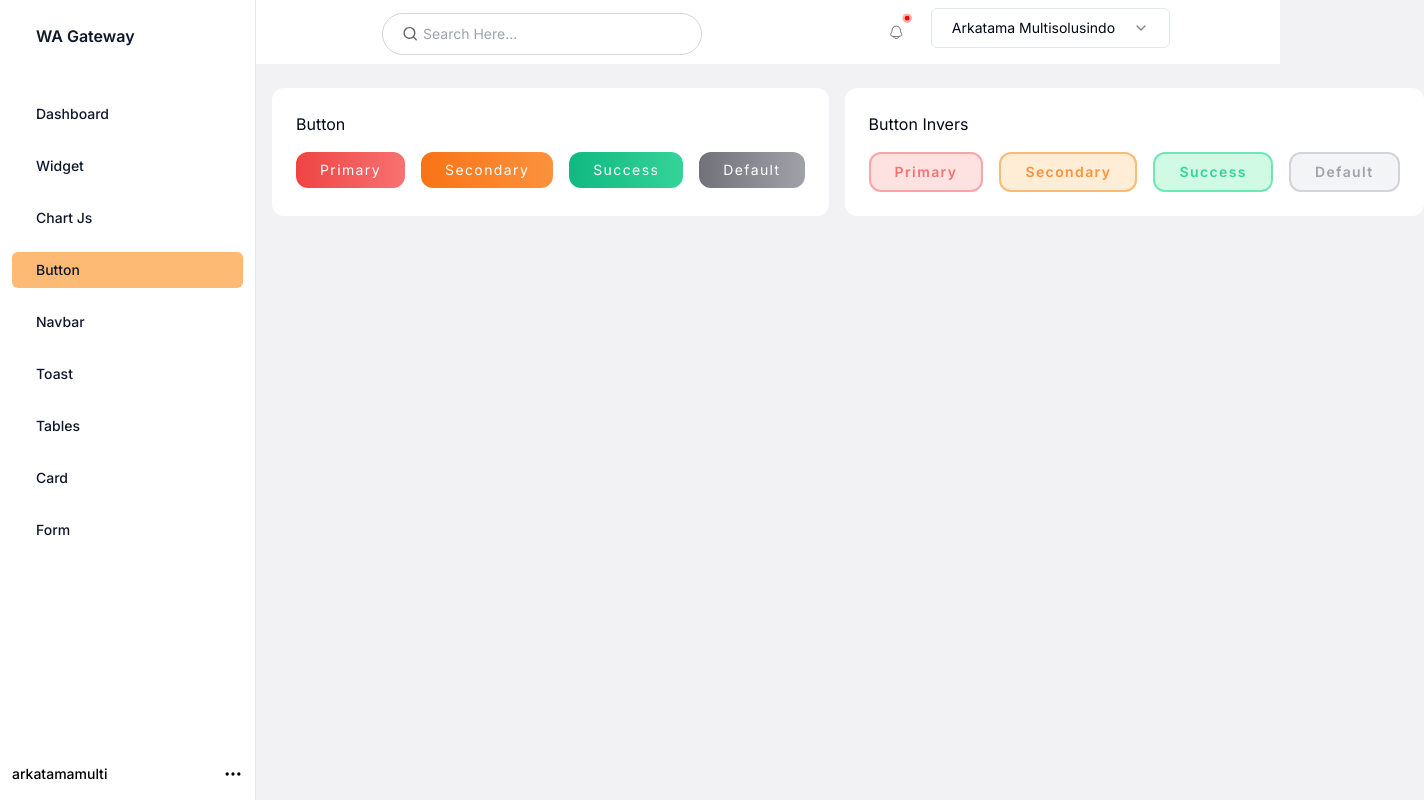
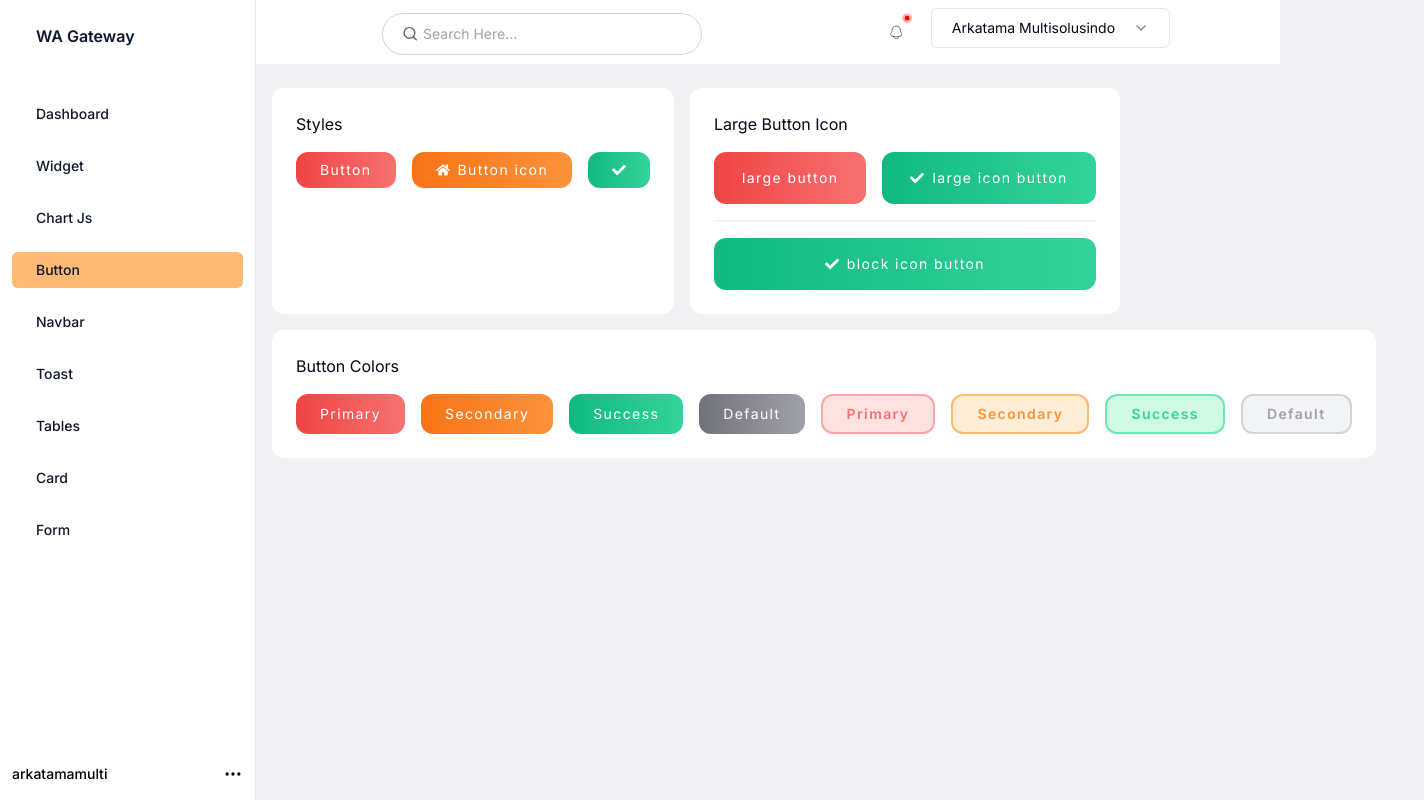
Before and after one commit to isroabdillah/dashboard-next, a Next.js app: page /button in a window 1280 px wide. Shown: the whole page, 1424 px wide, since content can reach past the window. Built offline with nearby package versions, Linux system fonts and the light colour scheme.

Commit message:
[FIX] Button

```diff
--- a/package.json
+++ b/package.json
@@ -22,6 +22,7 @@
     "react-chartjs-2": "^5.2.0",
     "react-dom": "^18",
     "react-hot-toast": "^2.4.1",
+    "react-icons": "^4.12.0",
     "sweetalert2": "^11.10.1",
     "tailwind-merge": "^2.1.0",
     "tailwindcss-animate": "^1.0.7"
--- a/src/app/button/page.tsx
+++ b/src/app/button/page.tsx
@@ -2,6 +2,8 @@
 
 import React from "react";
 
+import { FaHome } from "react-icons/fa";
+import { FaCheck } from "react-icons/fa";
 import LayoutAdmin from "@/components/Layouts/layoutAdmin";
 import Buttons from "@/components/Buttons";
 
@@ -12,9 +14,59 @@ const handleClick = () => {
 export default function page() {
   return (
     <LayoutAdmin>
-      <div className="flex gap-x-4 ml-4">
+      <div className="flex flex-wrap gap-4 ml-4">
         <div className=" p-6 bg-white rounded-xl lg:w-fit">
-          <h5 className="mb-4 font-regular">Button</h5>
+          <h5 className="mb-4 font-regular">Styles</h5>
+          <div className="flex gap-x-4 ">
+            <Buttons
+              typeButton="primary"
+              title="Button"
+              onClickAction={handleClick}
+            />
+
+            <Buttons
+              typeButton="secondary"
+              title="Button icon"
+              onClickAction={handleClick}
+              icon={FaHome}
+            />
+
+            <Buttons
+              typeButton="success"
+              title=""
+              onClickAction={handleClick}
+              icon={FaCheck}
+            />
+          </div>
+        </div>
+
+        <div className=" p-6 bg-white rounded-xl lg:w-fit">
+          <h5 className="mb-4 font-regular">Large Button Icon</h5>
+          <div className="flex gap-x-4 pb-4">
+            <Buttons
+              typeButton="lg-primary"
+              title="large button"
+              onClickAction={handleClick}
+            />
+
+            <Buttons
+              typeButton="lg-success"
+              title="large icon button"
+              onClickAction={handleClick}
+              icon={FaCheck}
+            />
+          </div>
+          <div className="flex gap-x-4 pt-4 border-t-2 border-zinc-100">
+            <Buttons
+              typeButton="full-success"
+              title="block icon button"
+              onClickAction={handleClick}
+              icon={FaCheck}
+            />
+          </div>
+        </div>
+        <div className=" p-6 bg-white rounded-xl lg:w-fit">
+          <h5 className="mb-4 font-regular">Button Colors</h5>
           <div className="flex gap-x-4 ">
             <Buttons
               typeButton="primary"
@@ -39,12 +91,7 @@ export default function page() {
               title="Default"
               onClickAction={handleClick}
             />
-          </div>
-        </div>
 
-        <div className=" p-6 bg-white rounded-xl lg:w-fit">
-          <h5 className="mb-4 font-regular">Button Invers</h5>
-          <div className="flex gap-x-4 ">
             <Buttons
               typeButton="invers-primary"
               title="Primary"
@@ -71,7 +118,6 @@ export default function page() {
           </div>
         </div>
       </div>
-
     </LayoutAdmin>
   );
 }
--- a/src/components/Buttons/index.tsx
+++ b/src/components/Buttons/index.tsx
@@ -1,4 +1,5 @@
 import React from "react";
+import { IconType } from "react-icons";
 
 type ButtonProps = {
   title: string;
@@ -10,16 +11,25 @@ type ButtonProps = {
     | "invers-secondary"
     | "invers-success"
     | "invers-default"
+    | "lg-primary"
+    | "lg-success"
+    | "lg-secondary"
+    | "full-primary"
+    | "full-success"
+    | "full-secondary"
     | "default";
   onClickAction: () => void;
+  icon?: IconType;
 };
 
 const Buttons: React.FC<ButtonProps> = ({
   title,
   typeButton,
   onClickAction,
+  icon: Icon,
 }) => {
-  let buttonClass = "px-4 py-2 font-regular tracking-widest ";
+  let buttonClass =
+    "px-4 flex gap-x-2  items-center py-2 font-regular tracking-widest ";
 
   switch (typeButton) {
     case "primary":
@@ -57,6 +67,36 @@ const Buttons: React.FC<ButtonProps> = ({
         "p-2 bg-gray-100 border-2 border-zinc-300 rounded-xl text-sm font-semibold text-zinc-400 px-6 transform transition-all duration-200 hover:bg-zinc-200 hover:text-zinc-600";
       break;
 
+    case "lg-primary":
+      buttonClass +=
+        "py-4 px-7 from-red-500 to-red-400 bg-gradient-to-r rounded-xl text-sm text-white px-6 transform transition-all duration-200 hover:to-red-600";
+      break;
+
+    case "lg-success":
+      buttonClass +=
+        "py-4 px-7 from-emerald-500 to-emerald-400 bg-gradient-to-r rounded-xl text-sm text-white px-6 transform transition-all duration-200 hover:to-emerald-600";
+      break;
+
+    case "lg-secondary":
+      buttonClass +=
+        "py-4 px-7 from-orange-500 to-orange-400 bg-gradient-to-r rounded-xl text-sm text-white px-6 transform transition-all duration-200 hover:to-orange-600";
+      break;
+
+      case "full-primary":
+        buttonClass +=
+          "w-full justify-center py-4 from-red-500 to-red-400 bg-gradient-to-r rounded-xl text-sm text-white px-6 transform transition-all duration-200 hover:to-red-600";
+        break;
+
+      case "full-success":
+        buttonClass +=
+          "w-full justify-center py-4 from-emerald-500 to-emerald-400 bg-gradient-to-r rounded-xl text-sm text-white px-6 transform transition-all duration-200 hover:to-emerald-600";
+        break;
+
+      case "full-secondary":
+        buttonClass +=
+          "w-full justify-center py-4 from-orange-500 to-orange-400 bg-gradient-to-r rounded-xl text-sm text-white px-6 transform transition-all duration-200 hover:to-orange-600";
+        break;
+
     default:
       buttonClass +=
         "p-2 from-zinc-500 to-zinc-400 bg-gradient-to-r rounded-xl text-sm text-white px-6 transform transition-all duration-200 hover:to-zinc-600";
@@ -65,6 +105,7 @@ const Buttons: React.FC<ButtonProps> = ({
 
   return (
     <button className={buttonClass} onClick={onClickAction}>
+      {Icon && <Icon />}
       {title}
     </button>
   );
```
Also changed, not shown: 1 other file (tests, documents, lock files or other folders).
